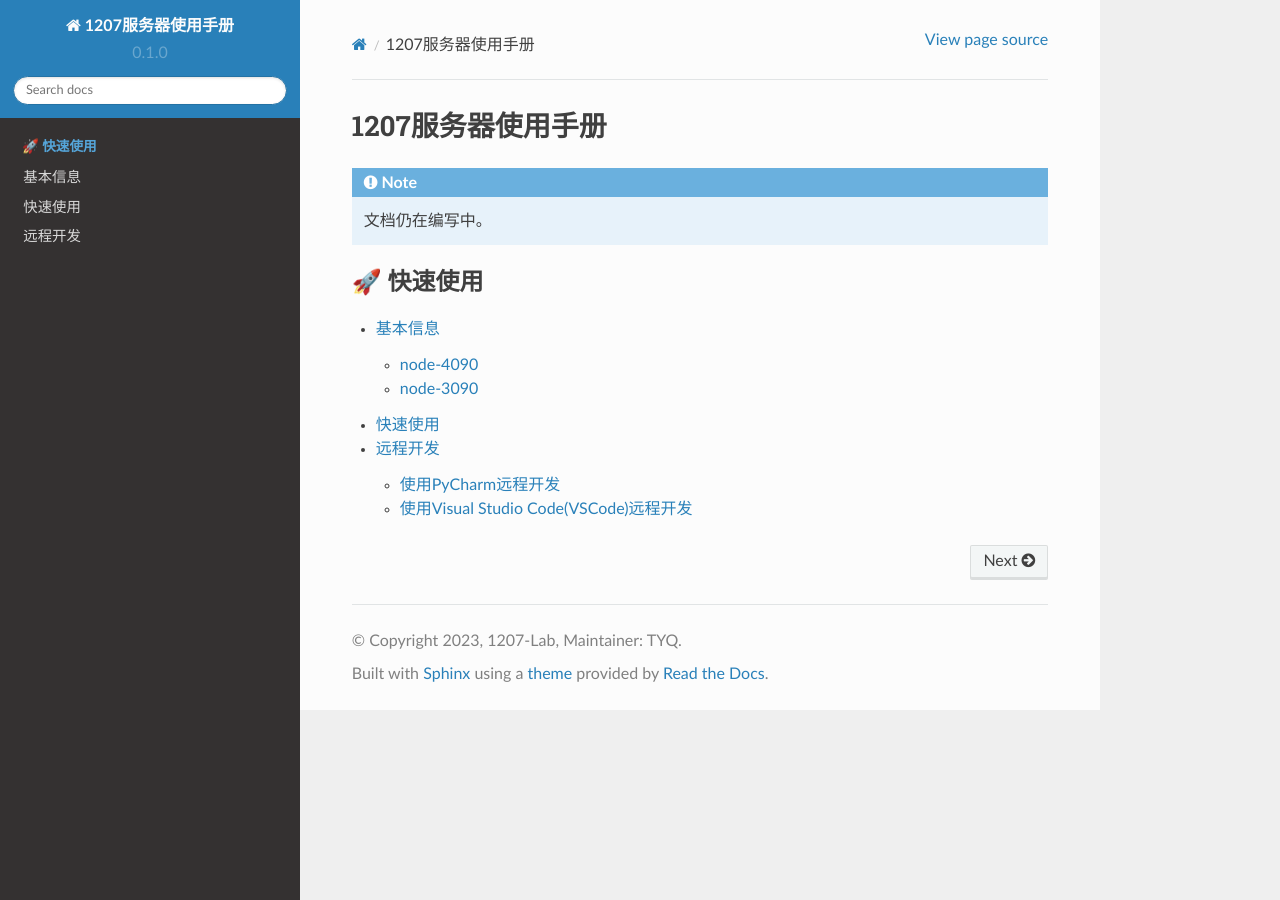
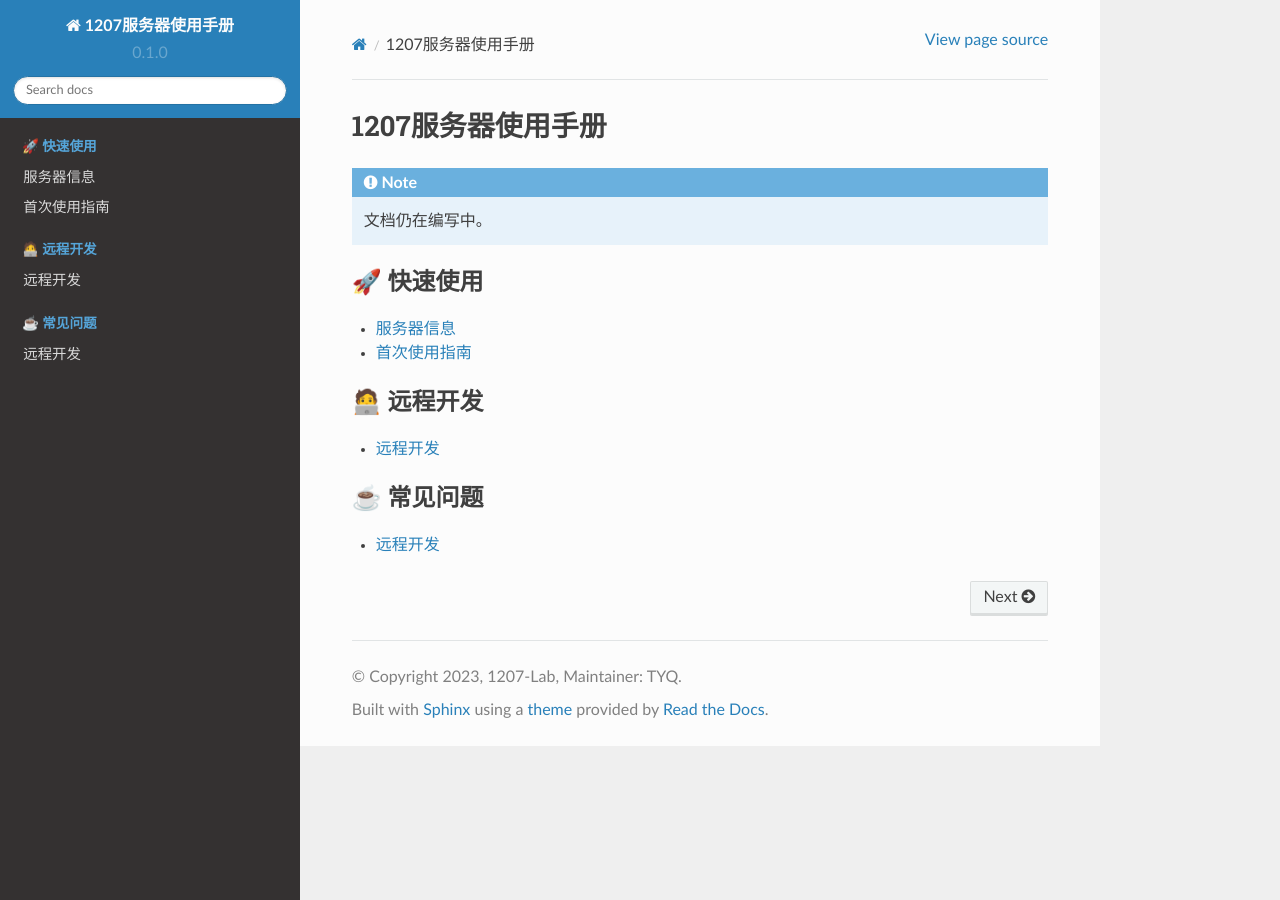
Before and after one commit to TangYuanqing/1207-server-docs, a Sphinx documentation site: the page built from docs/source/index.rst, in a window 1280 px wide. Built offline with Sphinx 7.4.7 and the Read the Docs theme 2.0.0, drawn with Linux system fonts in a browser that asks for light colours.

Commit message:
Please enter the commit message for your changes. Lines starting with '#' will be ignored, and an empty message aborts the commit.
On branch main
Your branch is up to date with 'origin/main'.

Changes to be committed:
	modified:   docs/source/index.rst
	modified:   docs/source/info.rst
	modified:   docs/source/tutorial.rst

```diff
--- a/docs/source/index.rst
+++ b/docs/source/index.rst
@@ -7,9 +7,20 @@
 
 
 .. toctree::
-   :maxdepth: 2
+   :maxdepth: 1
    :caption: 🚀 快速使用
 
    info
    tutorial
+
+.. toctree::
+   :maxdepth: 1
+   :caption: 🧑‍💻 远程开发
+
    remote_dev
+
+.. toctree::
+   :maxdepth: 1
+   :caption: ☕️ 常见问题
+
+   remote_dev
--- a/docs/source/info.rst
+++ b/docs/source/info.rst
@@ -1,4 +1,4 @@
-基本信息
+服务器信息
 =============
 .. warning::
 
--- a/docs/source/tutorial.rst
+++ b/docs/source/tutorial.rst
@@ -1,2 +1,2 @@
-快速使用
-=======
+首次使用指南
+==========
```
